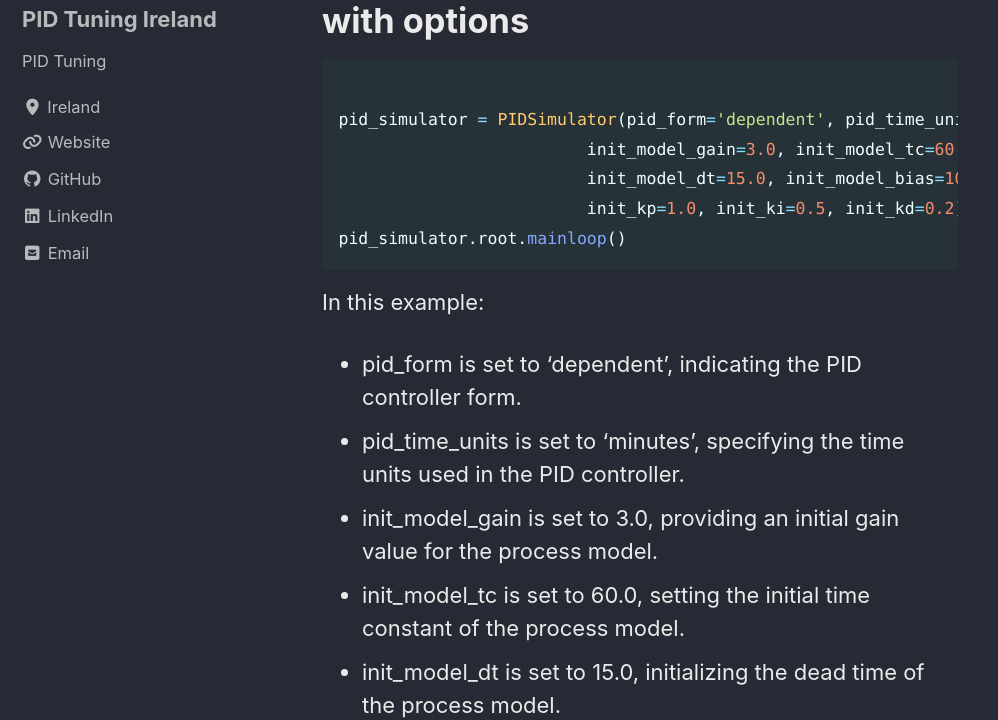
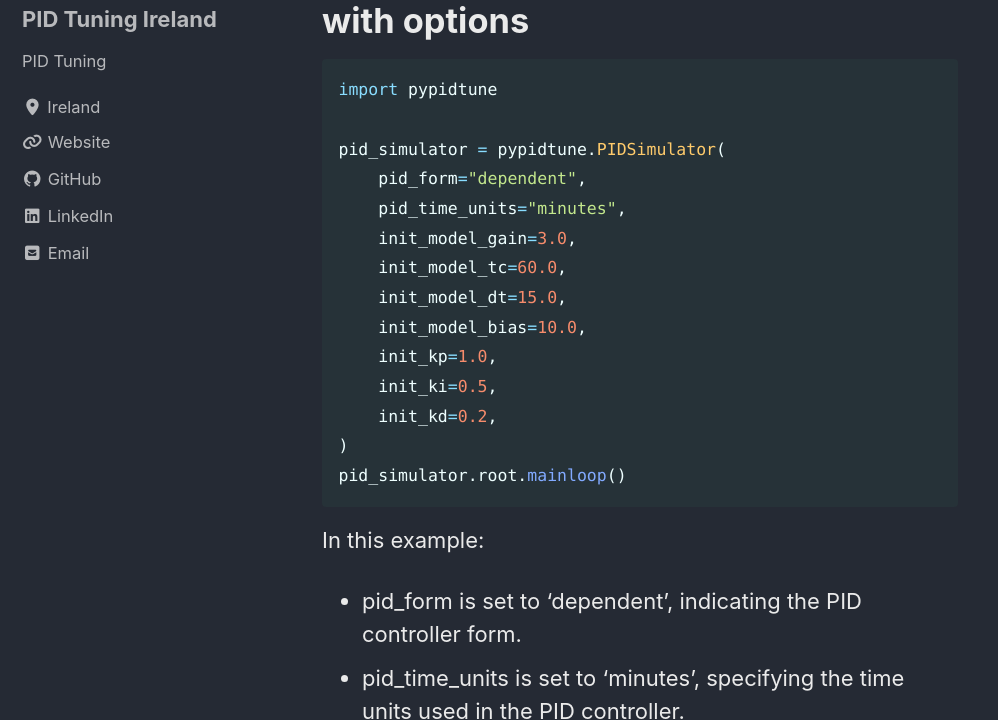
Before and after one commit to PIDTuningIreland/blog.github.io, a Jekyll site: the page built from _posts/2024-07-03-sim.md, in a window 1280 px wide and 900 px high, scrolled down 542 px, cut to the strip 180-900 px from the top of the window. Shown: the whole strip, without its empty margins (0-998 px from the left). Built offline with Jekyll 4.4.1, drawn with Linux system fonts in a browser that asks for light colours; cached includes are drawn as plain includes.

Commit message:
Update 2024-07-03-sim.md

````diff
--- a/_posts/2024-07-03-sim.md
+++ b/_posts/2024-07-03-sim.md
@@ -20,11 +20,19 @@ tags:
 # Example Instantiation of PIDSimulator with options
 
 ```python
+import pypidtune
 
-pid_simulator = PIDSimulator(pid_form='dependent', pid_time_units='minutes',
-                         init_model_gain=3.0, init_model_tc=60.0,
-                         init_model_dt=15.0, init_model_bias=10.0,
-                         init_kp=1.0, init_ki=0.5, init_kd=0.2)
+pid_simulator = pypidtune.PIDSimulator(
+    pid_form="dependent",
+    pid_time_units="minutes",
+    init_model_gain=3.0,
+    init_model_tc=60.0,
+    init_model_dt=15.0,
+    init_model_bias=10.0,
+    init_kp=1.0,
+    init_ki=0.5,
+    init_kd=0.2,
+)
 pid_simulator.root.mainloop()
 ```
 
````
